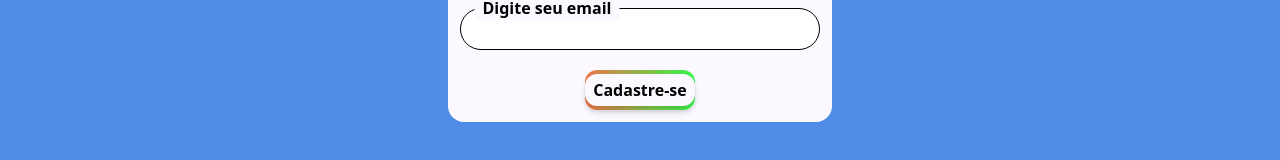
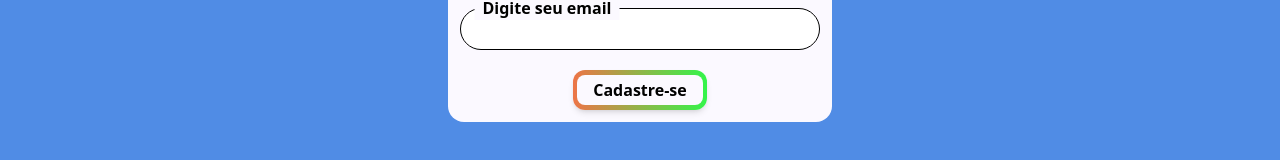
Before and after one commit to softexrecifepe/PI-PRO-LIDERA-TURMA-09-EQUIPE-02, a Next.js app: page / in a window 1280 px wide. Shown: the part 920-1080 px from the top of the page. Built offline with nearby package versions, Linux system fonts and the light colour scheme.

Commit message:
Deletes inputSubmit component and replaces for Button

```diff
--- a/src/app/components/PDFbutton.tsx
+++ b/src/app/components/PDFbutton.tsx
@@ -72,6 +72,7 @@ export const PDFButton: React.FC<PDFButtonProps> = ({ name, surname, leadershipL
   // retorna o componente Button que ao ser clicado executa a função handlePrint
   return (
     <Button
+    type="button"
       buttonText="Imprimir Resultado"  // texto do botão
       onClick={handlePrint}  // ação a ser executada quando o botão for clicado
       disabled={false}  // define o botão como habilitado
--- a/src/app/components/button.tsx
+++ b/src/app/components/button.tsx
@@ -1,17 +1,11 @@
 import Link from 'next/link';
 import React from 'react';
 
-interface ButtonProps {
-    buttonText: string;
-    href?: string;  // Torna o href opcional
-    onClick?: () => void;  // Adiciona a função onClick opcional
-    disabled?: boolean;
-}
-
-export function Button({ buttonText, href, onClick, disabled = false }: ButtonProps) {
+export function Button({ buttonText, href, onClick, disabled = false, type }: {buttonText: string, href?: string, onClick?: () => void, disabled?: boolean, type: any}) {
     return (
         <button
             disabled={disabled}
+            type={type}
             onClick={onClick}  // Associa a função onClick ao botão
             className={`rounded-xl bg-gradient-to-r from-button-orange to-button-green px-1 py-2 font-semibold shadow-md`}
         >
--- a/src/app/components/inputSubmit.tsx
+++ /dev/null
@@ -1,6 +0,0 @@
-export function InputSubmit({inputText, onclick, form}: {inputText: string, onclick?: any, form?: string}) {
-    return(
-        <div className={`rounded-xl bg-gradient-to-r w-[110px] mx-auto from-button-orange to-button-green py-1 font-semibold shadow-md`}>
-            <input onClick={onclick} type="submit" form={form} value={inputText} className="rounded-xl bg-box px-2 py-1 font-semibold shadow-md" />
-        </div>
-    )}
--- a/src/app/components/registerForm.tsx
+++ b/src/app/components/registerForm.tsx
@@ -1,6 +1,6 @@
 import React from "react"
 import { InputText } from "./textInput";
-import { InputSubmit } from "./inputSubmit";
+import { Button } from "./button";
 
 export function RegisterForm(){
     return(
@@ -10,7 +10,7 @@ export function RegisterForm(){
                 <InputText inputId="Name" labelText="Digite seu nome"/>
                 <InputText inputId="Surname" labelText="Digite seu sobrenome"/>
                 <InputText inputId="Email" labelText="Digite seu email"/>
-                <InputSubmit inputText="Cadastre-se"/>
+                <Button buttonText="Cadastre-se"  type="submit"/>
             </form>
 
         </div>
--- a/src/app/pages/quests1-2/page.tsx
+++ b/src/app/pages/quests1-2/page.tsx
@@ -1,7 +1,7 @@
 "use client";
 
-import { InputSubmit } from "@/app/components/inputSubmit";
 import { Forms } from "@/app/components/forms";
+import { Button } from "@/app/components/button";
 
 export default function Quest(){
 
@@ -23,7 +23,7 @@ export default function Quest(){
                 <Forms sliceStart={6} sliceEnd={12}/>
                 <Forms sliceStart={12} sliceEnd={18}/>
                 <div className="text-center mt-20">
-                <InputSubmit inputText="Finalizar" form="formC" onclick={() => handleClick()}/>
+                <Button buttonText="Finalizar" type="submit" onClick={() => handleClick()}/>
             </div>
             </form>
         </div>
--- a/src/app/pages/results/page.tsx
+++ b/src/app/pages/results/page.tsx
@@ -49,7 +49,7 @@ export default function ResultsPage() {
       <FeedbackMessage index={getFeedbackIndex(score)} />
 
       <div className="text-center mt-8">
-        <Button buttonText="Retornar ao Início" href="/" />
+        <Button type="button" buttonText="Retornar ao Início" href="/" />
       </div>
 
       <div className="text-center mt-4">
```
Also changed, not shown: src/app/components/forms.tsx (+1 -8 lines).
